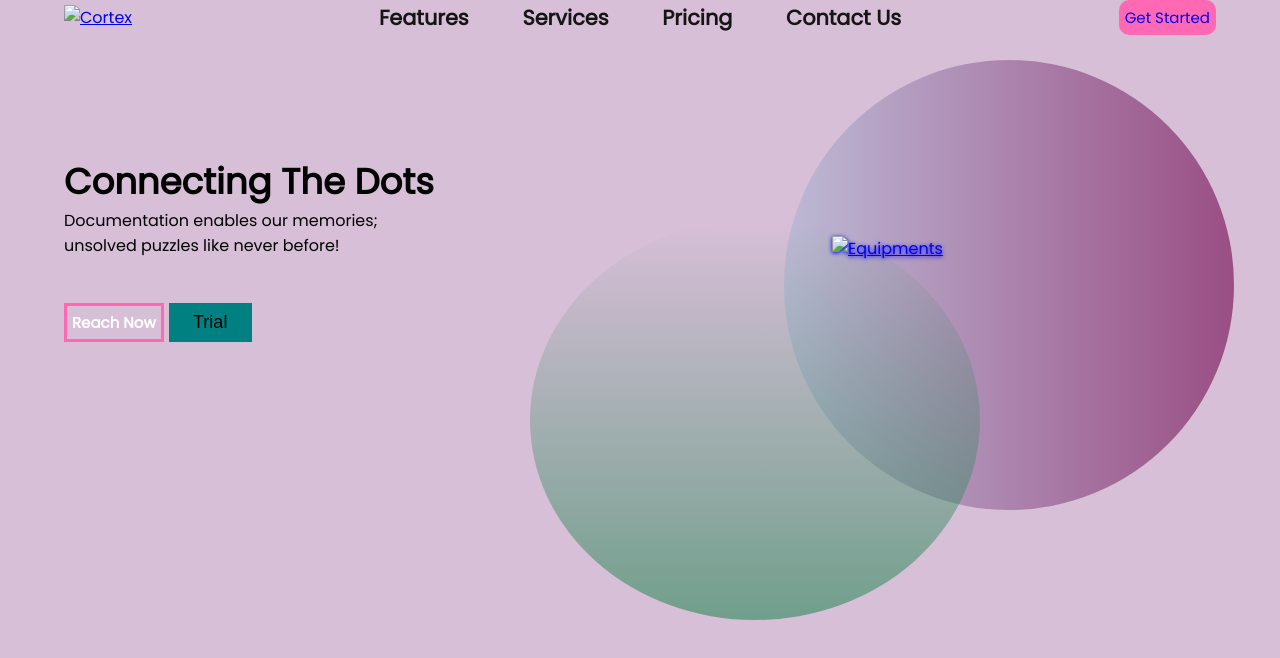
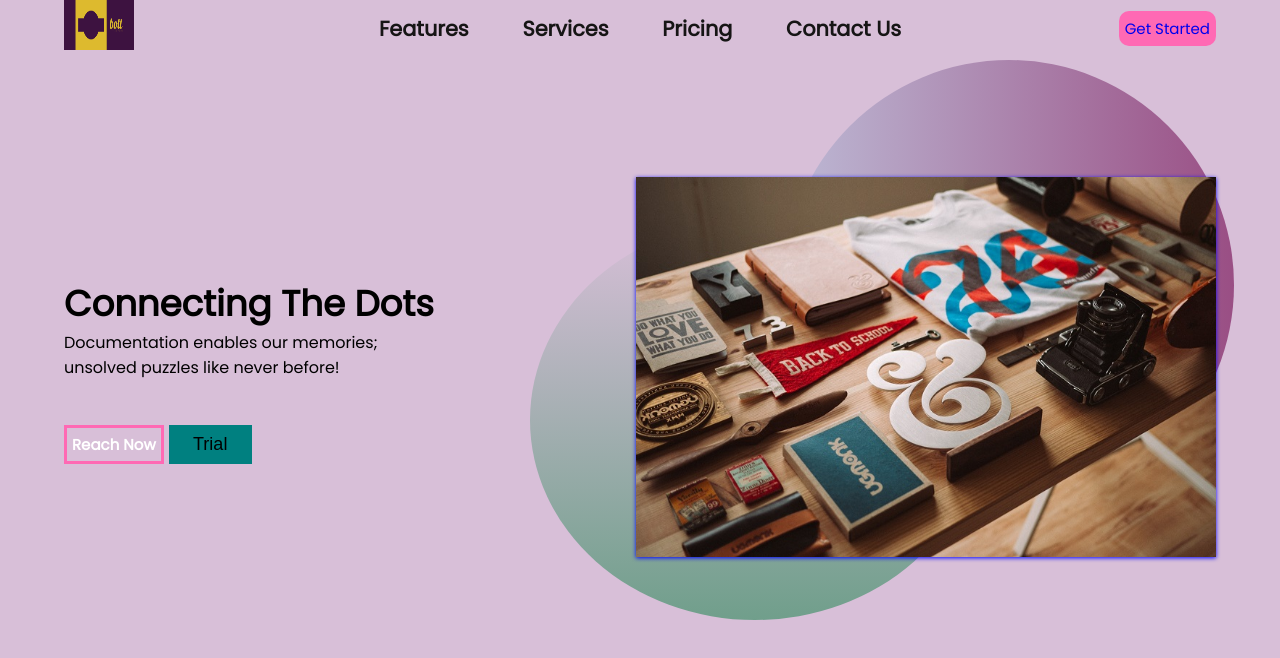
Before and after one commit to desglobe/Cortex, a plain HTML site: page index.html in a window 1280 px wide. Drawn offline with nearby package versions, Linux system fonts and the light colour scheme; files that its build step writes are made by us from their sources; the site is published under a folder, as on GitHub Pages, so addresses that start at the root find nothing.

Commit message:
Adjusted the Frontend image(s) position

```diff
--- a/index.html
+++ b/index.html
@@ -15,7 +15,7 @@
     <header>
         <div class="logo-head">
             <a href="#">
-                <img src="/./images/logoo.png" class="logo-image" alt="Cortex">
+                <img src="./images/logoo.png" class="logo-image" alt="Cortex">
             </a>
         </div>
         <nav class="nav-links">
@@ -49,7 +49,7 @@
         <div class="moments">
             <div class="imgg">
                 <a href="#" target="_blank">
-                    <img src="/./images/tra.jpg" class="equip" alt="Equipments">
+                    <img src="./images/tra.jpg" class="equip" alt="Equipments">
                 </a>
             </div>
         </div>
```
